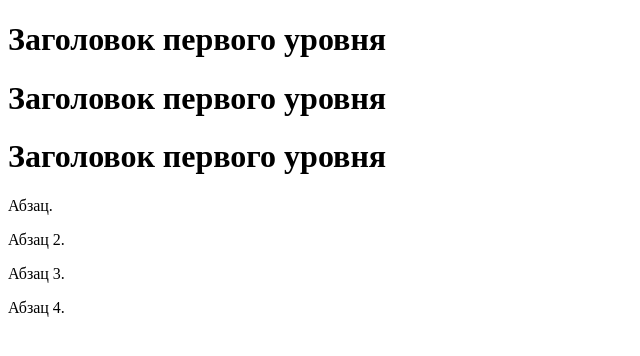
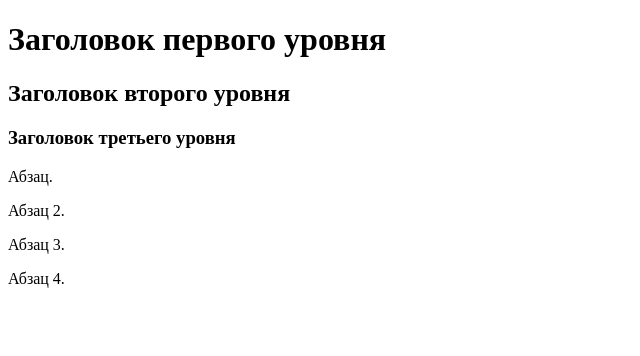
Before and after one commit to dobrigit/python, a plain HTML site: page index.html in a window 1280 px wide. Shown: the whole page, without its empty margins (0-640 px from the left). Drawn offline with Linux system fonts and the light colour scheme.

Commit message:
new files 2

```diff
--- a/index.html
+++ b/index.html
@@ -6,8 +6,8 @@
     </head>
     <body>
         <h1>Заголовок первого уровня</h1>
-        <h1>Заголовок первого уровня</h2>
-        <h1>Заголовок первого уровня</h3>
+        <h2>Заголовок второго уровня</h2>
+        <h3>Заголовок третьего уровня</h3>
         <p>Абзац.</p>
         <p>Абзац 2.</p>
         <p>Абзац 3.</p>
```
